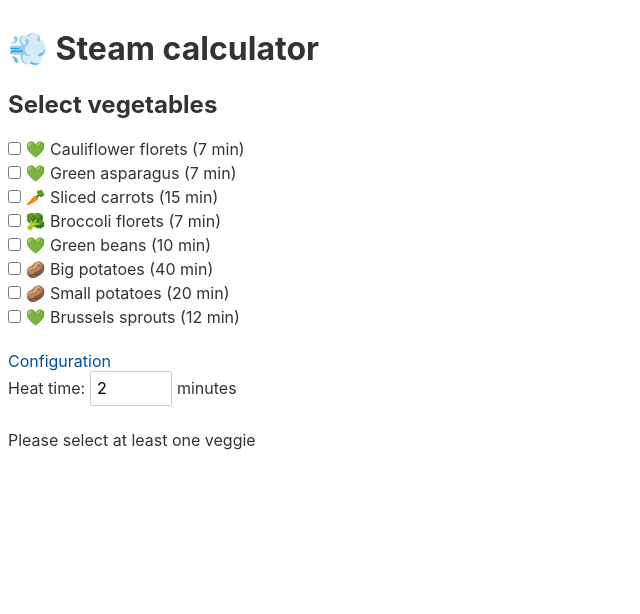
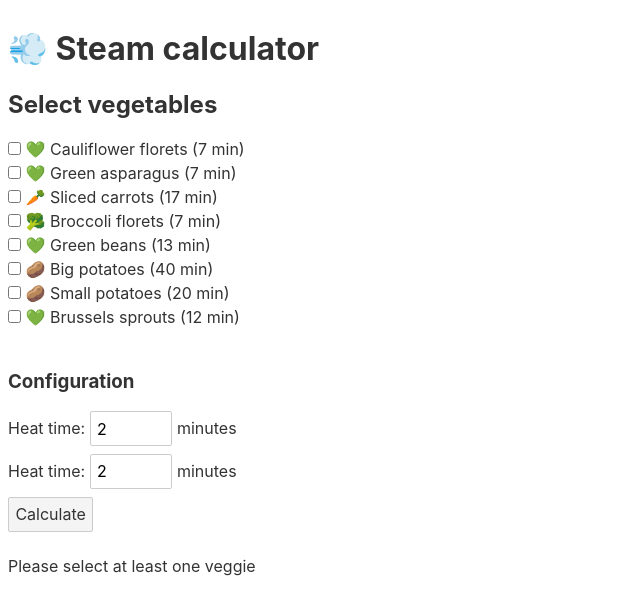
Before and after one commit to pirnz/al-vapor, a Svelte app: page / in a window 1280 px wide. Shown: the top 614 px of the page, without its empty margins (0-640 px from the left). Built offline with nearby package versions, Linux system fonts and the light colour scheme.

Commit message:
separated pantry

```diff
--- a/src/App.svelte
+++ b/src/App.svelte
@@ -1,56 +1,8 @@
 <script>
+  import {pantry} from './pantry.js';
   let veggies = [];
   let heatTime = 2;
-  let pantry = [
-    {
-      id: 0,
-      icon: "💚",
-      name: "Cauliflower florets",
-      time: 7,
-    },
-    {
-      id: 7,
-      icon: "💚",
-      name: "Green asparagus",
-      time: 7,
-    },
-    {
-      id: 1,
-      icon: "🥕",
-      name: "Sliced carrots",
-      time: 15,
-    },
-    {
-      id: 2,
-      icon: "🥦",
-      name: "Broccoli florets",
-      time: 7,
-    },
-    {
-      id: 3,
-      icon: "💚",
-      name: "Green beans",
-      time: 10,
-    },
-    {
-      id: 4,
-      icon: "🥔",
-      name: "Big potatoes",
-      time: 40,
-    },
-    {
-      id: 5,
-      icon: "🥔",
-      name: "Small potatoes",
-      time: 20,
-    },
-    {
-      id: 6,
-      icon: "💚",
-      name: "Brussels sprouts",
-      time: 12,
-    },
-  ];
+  let tolerance = 2;
 
   function Batch(veggies, cookTime, isFirst) {
     this.veggies = veggies;
@@ -74,7 +26,7 @@
   function groupVeggies(list) {
     return list.reduce(function(r, e, i) {
       if (i != 0) {
-        ( list[i - 1].time - e.time < 3) ? r[r.length - 1].push(e) : r.push([e])
+        ( list[i - 1].time - e.time < tolerance) ? r[r.length - 1].push(e) : r.push([e])
       } else {
         r.push([e])
       }
@@ -117,12 +69,18 @@
 {/each}
 
 <br>
-<a href="">Configuration</a>
+<h3 href="">Configuration</h3>
 <label>
   Heat time:
 	<input type=number bind:value={heatTime} min=0 max=8>
   minutes
 </label>
+<label>
+  Heat time:
+	<input type=number bind:value={tolerance} min=0 max=8>
+  minutes
+</label>
+<button>Calculate</button>
 
 {#if veggies.length === 0}
   <p>Please select at least one veggie</p>
@@ -135,4 +93,5 @@
     {/each}
   </ul>
 </div>
+
 {/if}
--- /dev/null
+++ b/src/pantry.js
@@ -0,0 +1,50 @@
+export const pantry = [
+    {
+      "id": 0,
+      "icon": "💚",
+      "name": "Cauliflower florets",
+      "time": 7
+    },
+    {
+      "id": 7,
+      "icon": "💚",
+      "name": "Green asparagus",
+      "time": 7
+    },
+    {
+      "id": 1,
+      "icon": "🥕",
+      "name": "Sliced carrots",
+      "time": 17
+    },
+    {
+      "id": 2,
+      "icon": "🥦",
+      "name": "Broccoli florets",
+      "time": 7
+    },
+    {
+      "id": 3,
+      "icon": "💚",
+      "name": "Green beans",
+      "time": 13
+    },
+    {
+      "id": 4,
+      "icon": "🥔",
+      "name": "Big potatoes",
+      "time": 40
+    },
+    {
+      "id": 5,
+      "icon": "🥔",
+      "name": "Small potatoes",
+      "time": 20
+    },
+    {
+      "id": 6,
+      "icon": "💚",
+      "name": "Brussels sprouts",
+      "time": 12
+    }
+  ]
```
